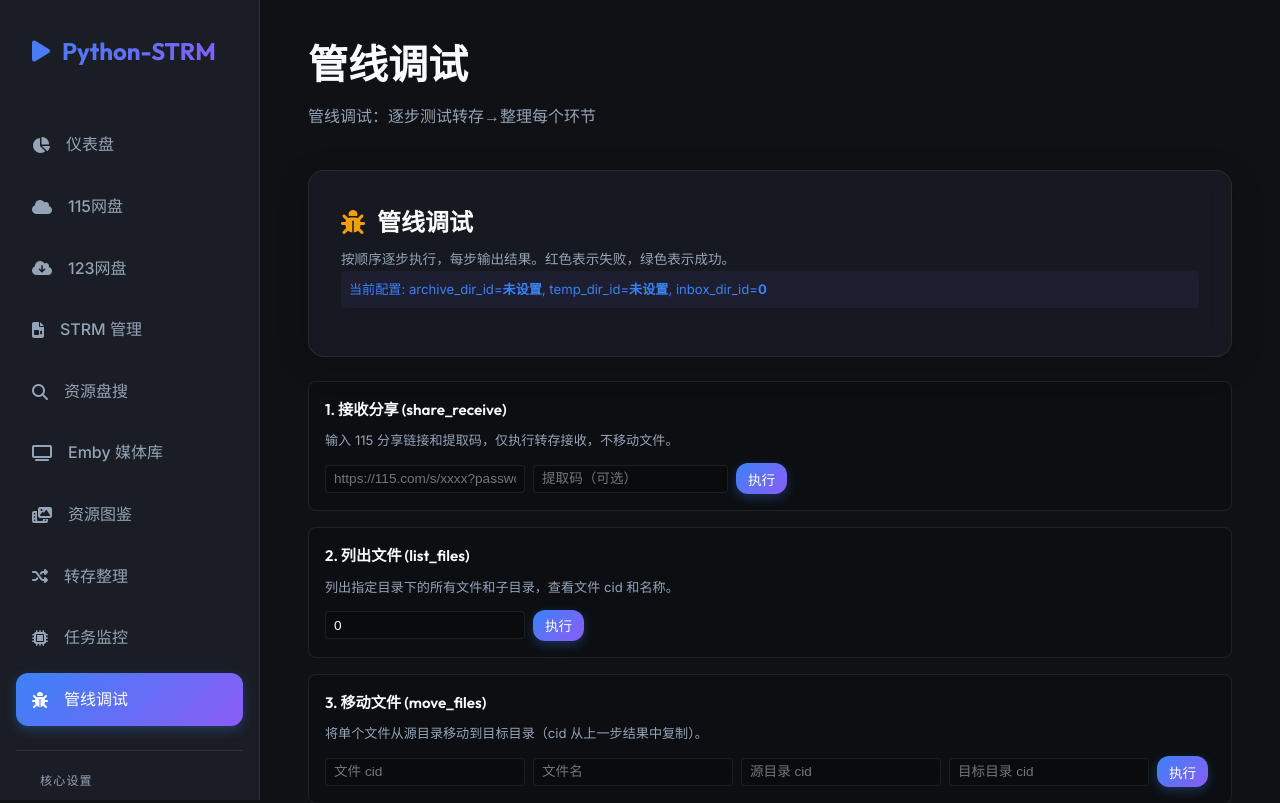
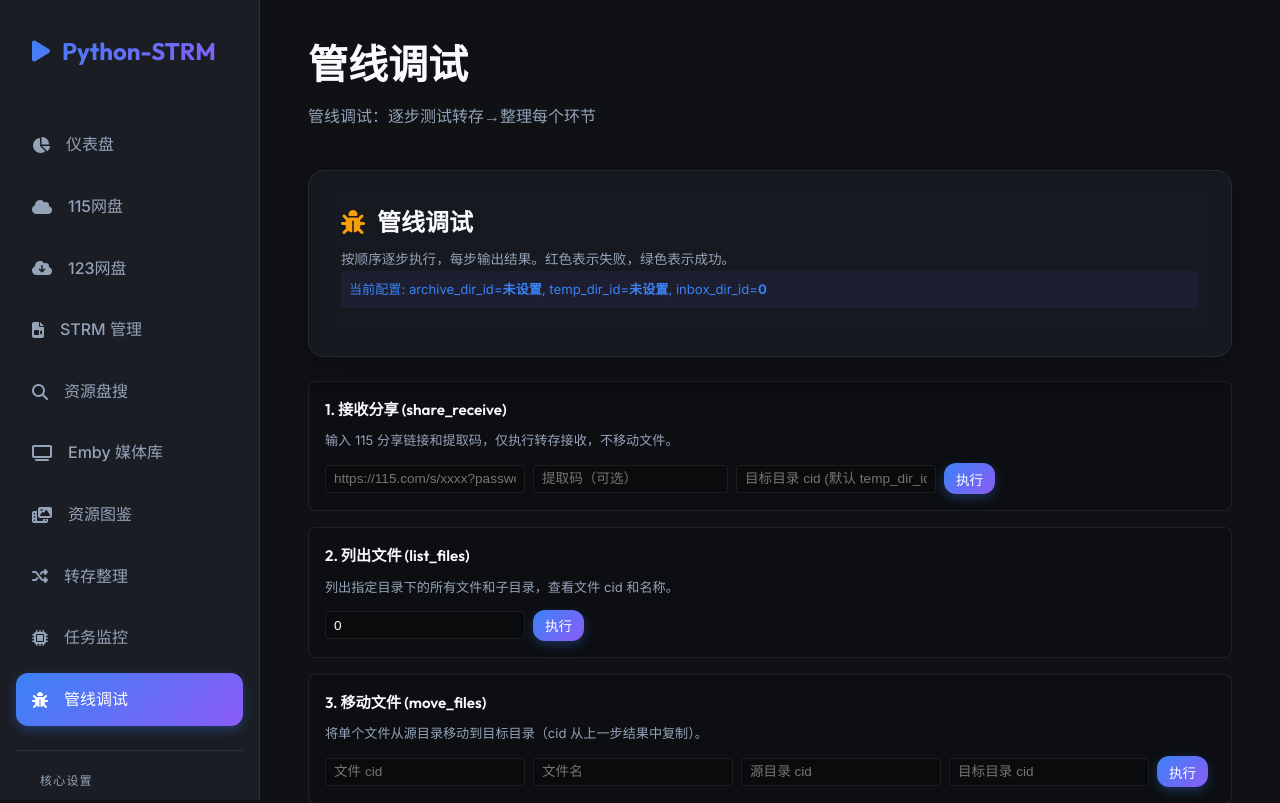
Before and after one commit to yous1r/python-strm, a FastAPI app: page /debug in a window 1280 px wide. Shown: the top 803 px of the page. Run offline with FastAPI, Linux system fonts and the light colour scheme.

Commit message:
fix(debug): pass target_dir_id through share_receive, pre-fill from config

```diff
--- a/app/api/debug.py
+++ b/app/api/debug.py
@@ -21,9 +21,9 @@ class DebugResult(BaseModel):
 
 # --- Step 1: 接收分享 ---
 @router.post("/step1_share_receive")
-async def step1_share_receive(share_url: str, receive_code: str = ""):
+async def step1_share_receive(share_url: str, receive_code: str = "", target_dir_id: str = "0"):
     """仅执行 share_receive，返回结果"""
-    res = await client_115.share_receive(share_url, receive_code, "0")
+    res = await client_115.share_receive(share_url, receive_code, target_dir_id)
     return DebugResult(
         step="share_receive",
         success=res.get("state", False),
--- a/app/core/cloud115/client.py
+++ b/app/core/cloud115/client.py
@@ -290,7 +290,7 @@ class Cloud115Client:
                 # 提取文件 ID：这通常需要先获取分享信息
                 from app.config import get_config
                 api_type = get_config().cloud115.api_type
-                payload = {"share_code": share_code, "receive_code": receive_code}
+                payload = {"share_code": share_code, "receive_code": receive_code, "cid": target_dir_id}
                 if api_type == "web":
                     share_info = await asyncio.to_thread(self.client.share_snap, payload)
                 else:
--- a/app/web/templates/debug.html
+++ b/app/web/templates/debug.html
@@ -28,6 +28,7 @@
     <div class="row">
         <input type="text" id="s1_url" placeholder="https://115.com/s/xxxx?password=xxxx">
         <input type="text" id="s1_code" placeholder="提取码（可选）" style="min-width: 120px;">
+        <input type="text" id="s1_target" placeholder="目标目录 cid (默认 temp_dir_id)" style="min-width: 200px;">
         <button class="btn btn-primary" onclick="runStep1()" style="padding: 0.35rem 0.75rem; font-size: 0.85rem;">执行</button>
     </div>
     <pre class="result" id="r1"></pre>
@@ -128,8 +129,9 @@ async function loadConfig() {
         document.getElementById('configInfo').innerHTML =
             `当前配置: archive_dir_id=<b>${t.archive_dir_id||'未设置'}</b>, temp_dir_id=<b>${t.temp_dir_id||'未设置'}</b>, inbox_dir_id=<b>${t.inbox_dir_id||'未设置'}</b>`;
         // 填充默认值
+        if (t.temp_dir_id) { document.getElementById('s1_target').value = t.temp_dir_id; }
         if (t.archive_dir_id) { document.getElementById('s5_base').value = t.archive_dir_id; }
-        if (t.archive_dir_id) { document.getElementById('s8_temp').value = t.temp_dir_id || ''; }
+        if (t.temp_dir_id) { document.getElementById('s8_temp').value = t.temp_dir_id; }
     } catch(e) {}
 }
 
@@ -156,8 +158,9 @@ async function step(url, method, body, resultId) {
 function runStep1() {
     const url = document.getElementById('s1_url').value.trim();
     const code = document.getElementById('s1_code').value.trim();
+    const target = document.getElementById('s1_target').value.trim();
     if (!url) return showToast('请输入链接', 'warning');
-    step('/api/v1/debug/step1_share_receive?share_url='+encodeURIComponent(url)+'&receive_code='+encodeURIComponent(code), 'POST', {}, 'r1');
+    step('/api/v1/debug/step1_share_receive?share_url='+encodeURIComponent(url)+'&receive_code='+encodeURIComponent(code)+'&target_dir_id='+encodeURIComponent(target), 'POST', {}, 'r1');
 }
 
 function runStep2() {
```
